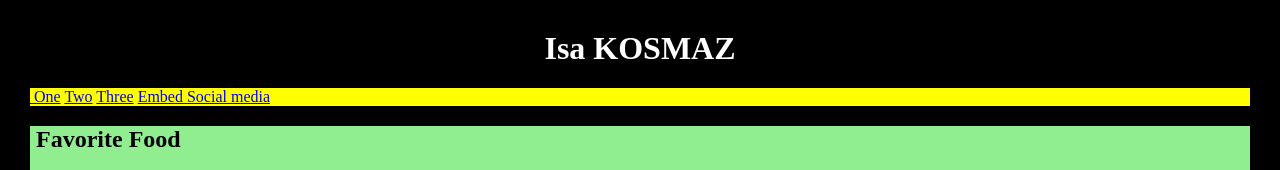
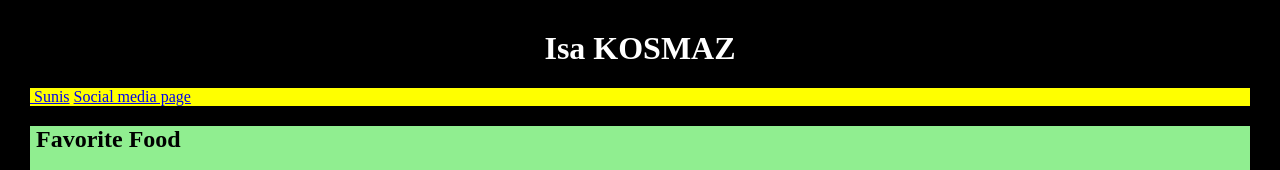
Before and after one commit to ikosmaz/ikosmaz.github.com, a plain HTML site: page index.html in a window 1280 px wide. Shown: the top 170 px of the page. Drawn offline with Linux system fonts and the light colour scheme.

Commit message:
Update index.html

```diff
--- a/index.html
+++ b/index.html
@@ -7,10 +7,8 @@
 <body style="margin:30px">
   <h1 style="color:white; text-align:center">Isa KOSMAZ</h1>
   <nav style="background-color:yellow">
-    <a href="/one/">&nbspOne</a>
-    <a href="/two/">Two</a>
-    <a href="/three/">Three</a>
-    <a href="embed.html">Embed Social media</a>
+    <a href="https://ikosmaz.github.io/sunis/" target="_blank">&nbspSunis</a>
+    <a href="https://ikosmaz.github.io/embed.html">Social media page</a>
   </nav>
   <section style="background-color:lightgreen">
     <h2>&nbspFavorite Food</h2>
```
